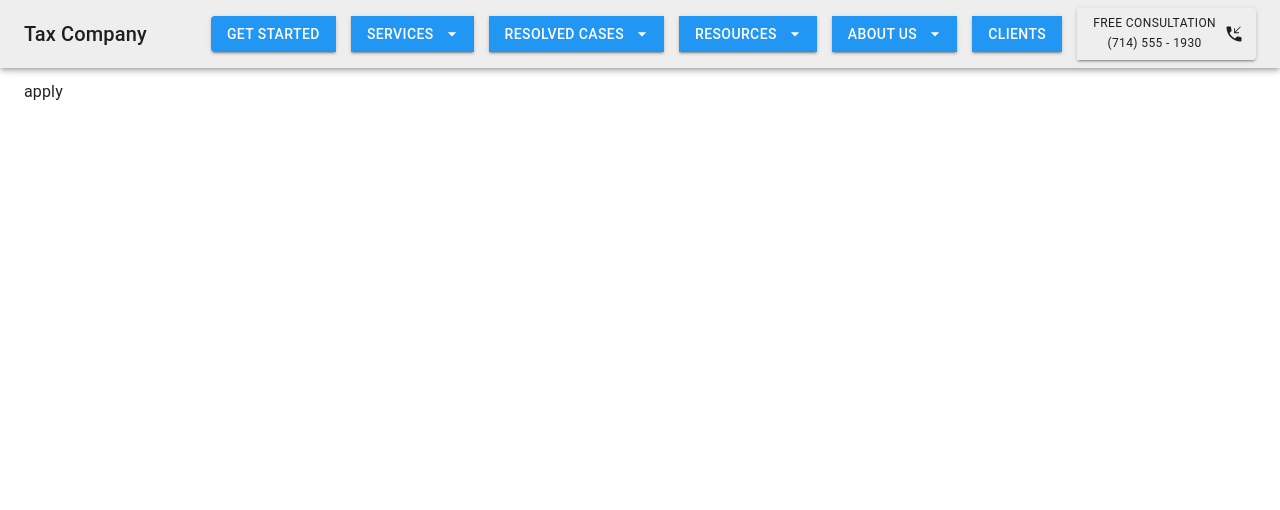
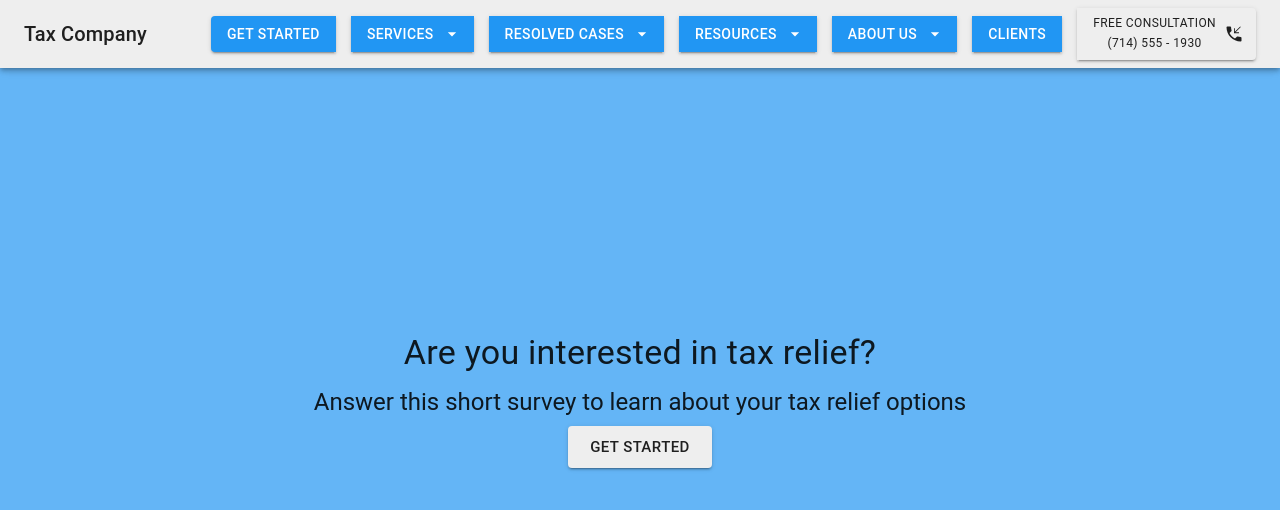
Before and after one commit to mjmorrison10/tax, a Next.js app: page /apply in a window 1280 px wide. Shown: the top 510 px of the page. Built offline with nearby package versions, Linux system fonts and the light colour scheme.

Commit message:
apply page

```diff
--- a/pages/_app.js
+++ b/pages/_app.js
@@ -21,12 +21,14 @@ const theme = createTheme({
 function MyApp({ Component, pageProps }) {
   return (
     <ThemeProvider theme={theme}>
+      <Box sx={{ minHeight: "100vh", backgroundColor: blue[50] }}>
         <Header />
         <Container maxWidth="xl">
           <Box sx={{ my: { xs: 2, md: 9, lg: 2 } }}>
             <Component {...pageProps} />
           </Box>
         </Container>
+      </Box>
     </ThemeProvider>
   );
 }
--- a/pages/apply.js
+++ b/pages/apply.js
@@ -1,9 +1,39 @@
-import React from 'react'
+import { Box, Button, Typography } from "@mui/material";
+import { blue } from "@mui/material/colors";
+import React from "react";
+
+const style = {
+  backgroundColor: blue[300],
+  top: "0",
+  left: "0",
+  position: "absolute",
+  minHeight: "100%",
+  width: "100%",
+  display: "flex",
+  flexDirection: "column",
+  alignItems: "center",
+  justifyContent: "center",
+};
+
+const typographyStyle = {
+  textAlign: "center",
+  px: 2,
+};
 
 function apply() {
   return (
-    <div>apply</div>
-  )
+    <Box sx={style}>
+      <Typography variant="h4" component="h1" gutterBottom sx={typographyStyle}>
+        Are you interested in tax relief?
+      </Typography>
+      <Typography variant="h5" component="h2" gutterBottom sx={typographyStyle}>
+        Answer this short survey to learn about your tax relief options
+      </Typography>
+      <Button variant="contained" size="large" color="primary">
+        Get Started
+      </Button>
+    </Box>
+  );
 }
 
-export default apply
+export default apply;
```
Lines whose indentation alone changed are shown as unchanged.
